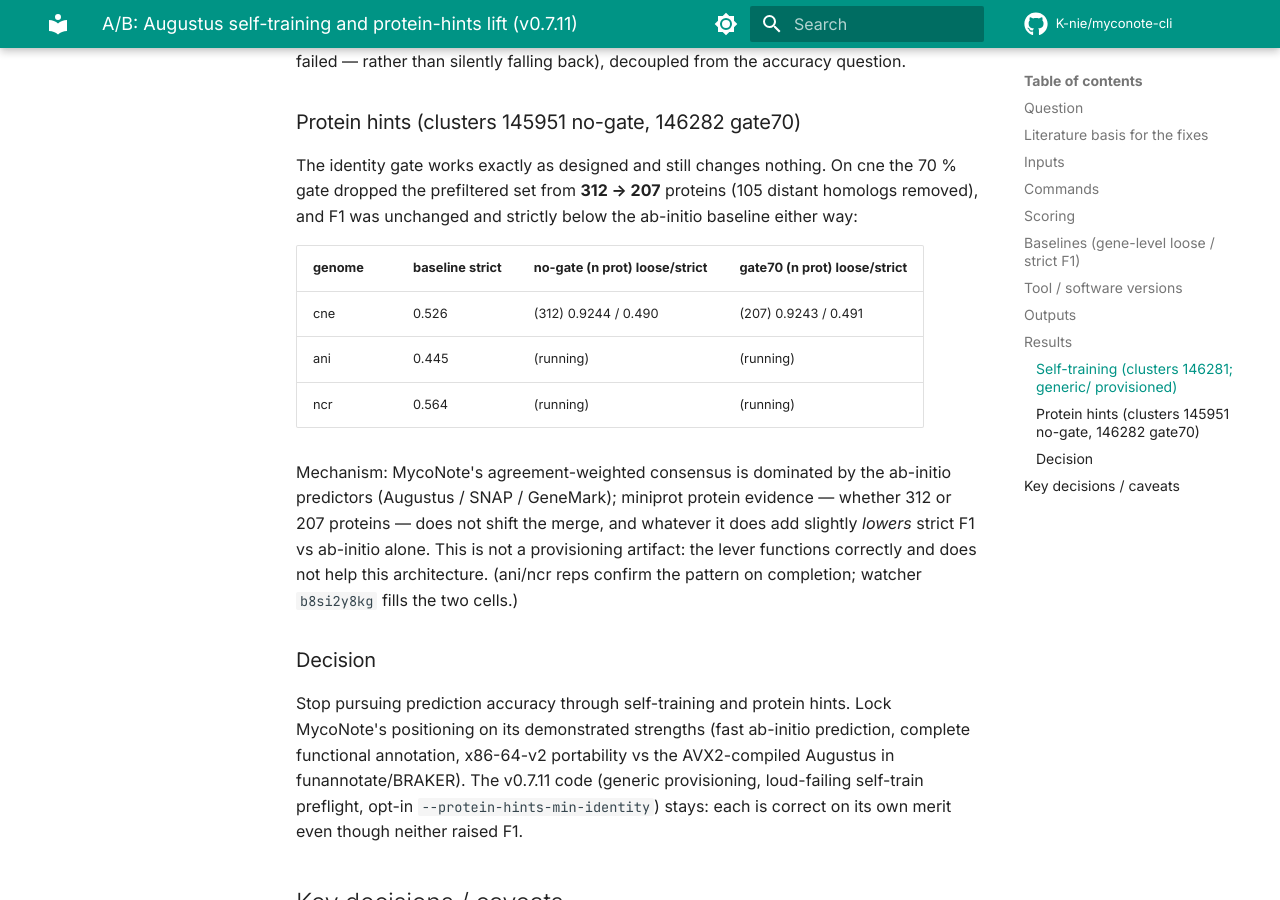
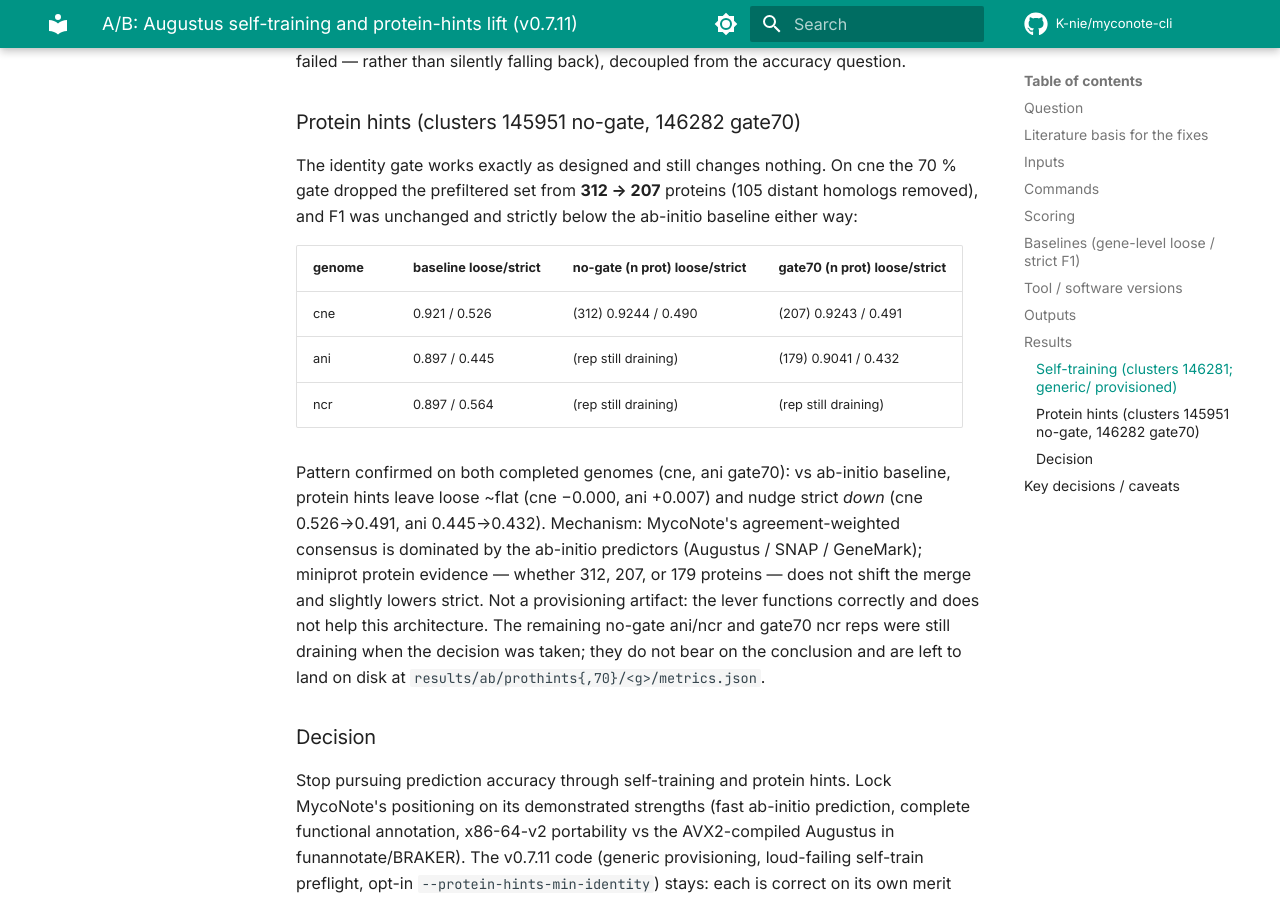
Before and after one commit to K-nie/myconote-cli, an MkDocs documentation site: the page built from docs/paper/htcondor_benchmark/AB_v0711_selftrain_prothints_README.md, in a window 1280 px wide and 900 px high, scrolled down 4029 px. Built offline with MkDocs 1.6.1 and Material for MkDocs 9.7.7, drawn with Linux system fonts in a browser that asks for light colours; comment, search, counter and statistics services are not loaded; the version menu is left out.

Commit message:
docs(benchmark): fill ani gate70 cell — protein-hints pattern confirmed on cne+ani
ani 70%-gate (179 proteins): loose 0.9041, strict 0.432 vs baseline
0.897/0.445 — loose flat, strict down, matching cne. Conclusion unchanged:
protein hints do not lift F1. Remaining no-gate ani/ncr + gate70 ncr reps
left to land on disk; they do not bear on the closed decision.

```diff
--- a/docs/paper/htcondor_benchmark/AB_v0711_selftrain_prothints_README.md
+++ b/docs/paper/htcondor_benchmark/AB_v0711_selftrain_prothints_README.md
@@ -157,18 +157,22 @@ the 70 % gate dropped the prefiltered set from **312 → 207** proteins (105
 distant homologs removed), and F1 was unchanged and strictly below the
 ab-initio baseline either way:
 
-| genome | baseline strict | no-gate (n prot) loose/strict | gate70 (n prot) loose/strict |
-|--------|-----------------|-------------------------------|------------------------------|
-| cne    | 0.526           | (312) 0.9244 / 0.490          | (207) 0.9243 / 0.491         |
-| ani    | 0.445           | (running)                     | (running)                    |
-| ncr    | 0.564           | (running)                     | (running)                    |
+| genome | baseline loose/strict | no-gate (n prot) loose/strict | gate70 (n prot) loose/strict |
+|--------|-----------------------|-------------------------------|------------------------------|
+| cne    | 0.921 / 0.526         | (312) 0.9244 / 0.490          | (207) 0.9243 / 0.491         |
+| ani    | 0.897 / 0.445         | (rep still draining)          | (179) 0.9041 / 0.432         |
+| ncr    | 0.897 / 0.564         | (rep still draining)          | (rep still draining)         |
 
-Mechanism: MycoNote's agreement-weighted consensus is dominated by the ab-initio
-predictors (Augustus / SNAP / GeneMark); miniprot protein evidence — whether 312
-or 207 proteins — does not shift the merge, and whatever it does add slightly
-*lowers* strict F1 vs ab-initio alone. This is not a provisioning artifact: the
-lever functions correctly and does not help this architecture. (ani/ncr reps
-confirm the pattern on completion; watcher `b8si2y8kg` fills the two cells.)
+Pattern confirmed on both completed genomes (cne, ani gate70): vs ab-initio
+baseline, protein hints leave loose ~flat (cne −0.000, ani +0.007) and nudge
+strict *down* (cne 0.526→0.491, ani 0.445→0.432). Mechanism: MycoNote's
+agreement-weighted consensus is dominated by the ab-initio predictors (Augustus
+/ SNAP / GeneMark); miniprot protein evidence — whether 312, 207, or 179
+proteins — does not shift the merge and slightly lowers strict. Not a
+provisioning artifact: the lever functions correctly and does not help this
+architecture. The remaining no-gate ani/ncr and gate70 ncr reps were still
+draining when the decision was taken; they do not bear on the conclusion and are
+left to land on disk at `results/ab/prothints{,70}/<g>/metrics.json`.
 
 ### Decision
 
```
